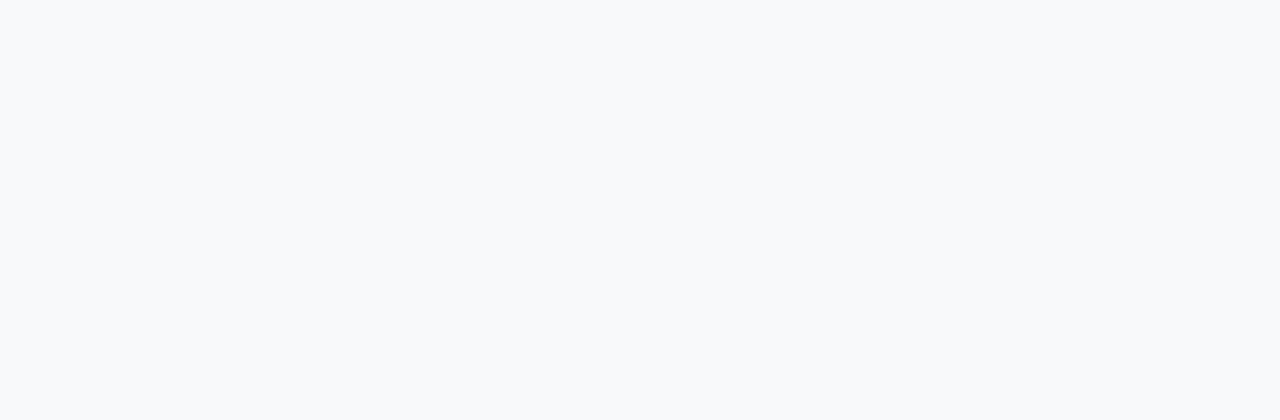
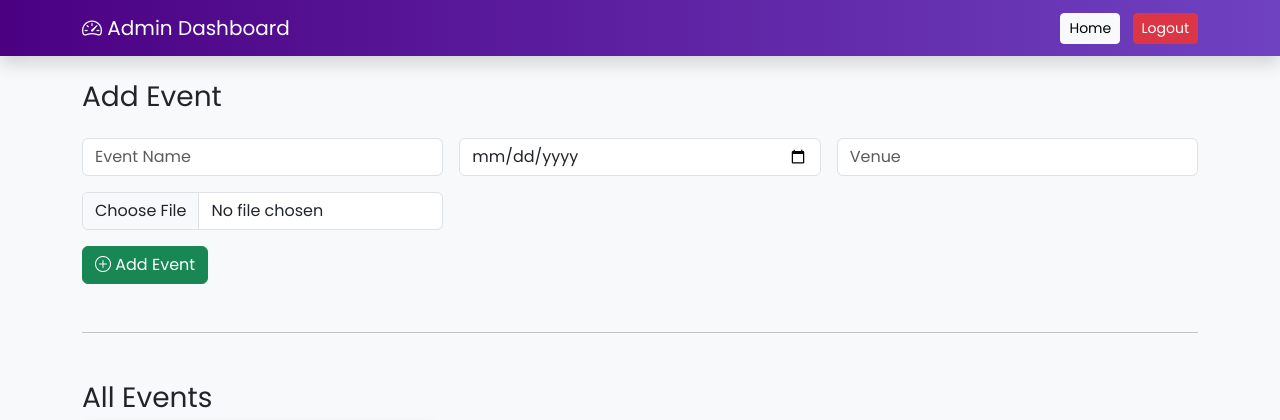
Before and after one commit to somesh129p/college-event-management, a Flask app: page /dashboard in a window 1280 px wide. Before the commit the part shown is empty. Shown: the top 420 px of the page. Run offline with Flask 3, Linux system fonts and the light colour scheme; the visitor is signed in with stand-in values (Sample User, id 1); data comes from the database, SQL or seed files in the repository; tables that the repository leaves empty hold one stand-in row (values such as "Sample post").

Commit message:
Restore admin dashboard UI

```diff
--- a/templates/admin_dashboard.html
+++ b/templates/admin_dashboard.html
@@ -68,6 +68,92 @@ margin-top:60px;
 </head>
 <body>
 
+<nav class="navbar navbar-expand-lg navbar-dark shadow">
+<div class="container">
+<span class="navbar-brand">
+<i class="bi bi-speedometer2"></i> Admin Dashboard
+</span>
+
+<div>
+<a href="/" class="btn btn-light btn-sm me-2">Home</a>
+<a href="/logout" class="btn btn-danger btn-sm">Logout</a>
+</div>
+</div>
+</nav>
+
+<div class="container mt-4">
+
+<h3 class="mb-4">Add Event</h3>
+
+<form method="POST" enctype="multipart/form-data">
+
+<div class="row g-3">
+
+<div class="col-md-4">
+<input name="name" class="form-control" placeholder="Event Name" required>
+</div>
+
+<div class="col-md-4">
+<input type="date" name="date" class="form-control" required>
+</div>
+
+<div class="col-md-4">
+<input name="venue" class="form-control" placeholder="Venue" required>
+</div>
+
+<div class="col-md-4">
+<input type="file" name="image" class="form-control">
+</div>
+
+</div>
+
+<button class="btn btn-success mt-3">
+<i class="bi bi-plus-circle"></i> Add Event
+</button>
+
+</form>
+
+<hr class="my-5">
+
+<h3>All Events</h3>
+
+<div class="row">
+
+{% for event in events %}
+
+<div class="col-md-4 mb-4">
+
+<div class="card shadow">
+
+<img src="{{ '/static/uploads/' + event[4] if event|length > 4 and event[4] else 'https://picsum.photos/400/200' }}"
+class="card-img-top"
+style="height:200px;object-fit:cover;">
+
+<div class="card-body">
+
+<h5>{{event[1]}}</h5>
+
+<p>
+<b>Date:</b> {{event[2]}} <br>
+<b>Venue:</b> {{event[3]}}
+</p>
+
+<a href="/delete_event/{{event[0]}}" class="btn btn-danger btn-sm">
+Delete
+</a>
+
+</div>
+
+</div>
+
+</div>
+
+{% endfor %}
+
+</div>
+
+</div>
+
 <script src="https://cdn.jsdelivr.net/npm/bootstrap@5.3.0/dist/js/bootstrap.bundle.min.js"></script>
 </body>
 </html>
```
